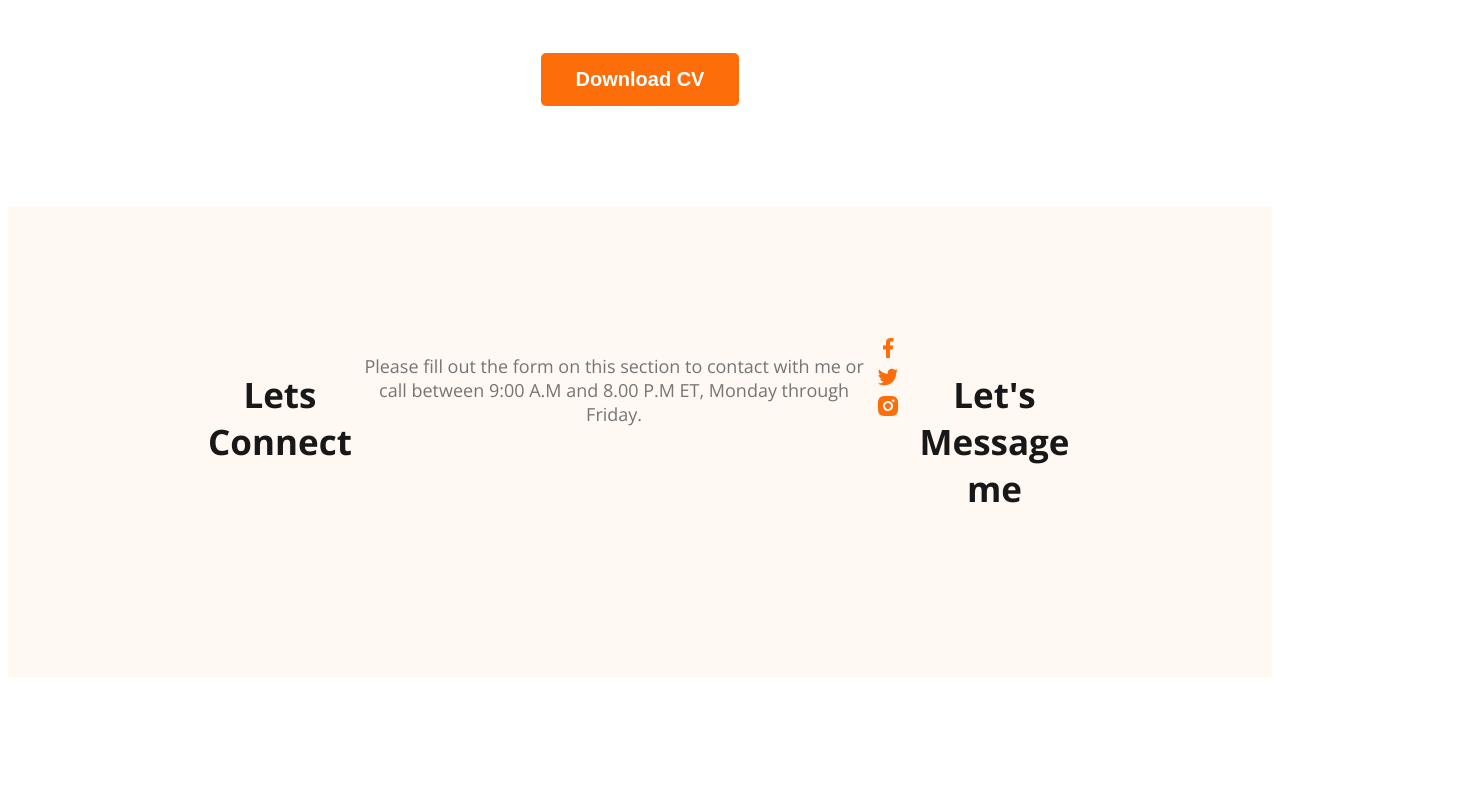
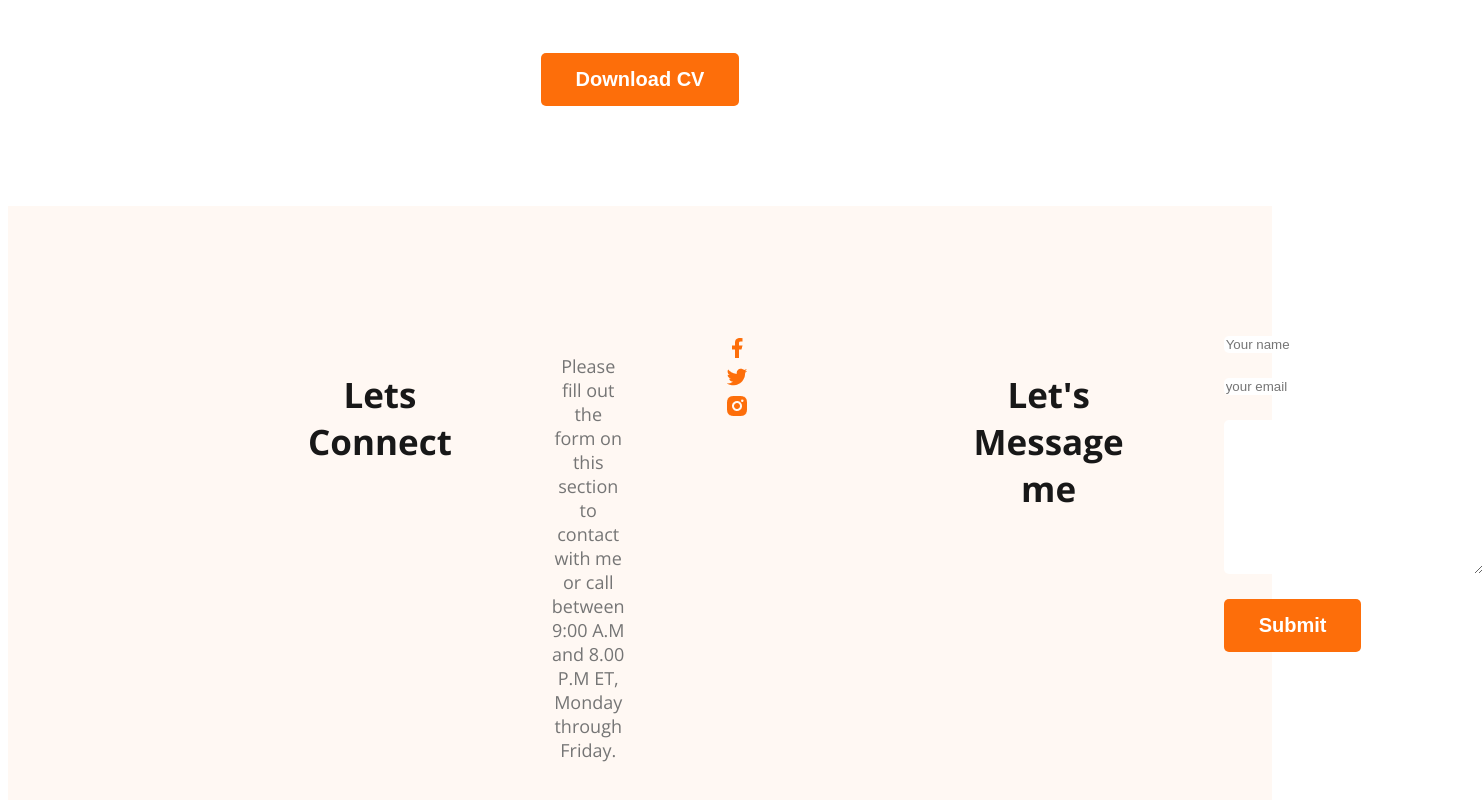
Before and after one commit to Shuhi77/web-developer-portfolio, a plain HTML site: page index.html in a window 1280 px wide. Shown: the part 3487-4287 px from the top of the page, 1483 px wide, since content can reach past the window. Before the commit the page ends 4172 px from the top, so only its background shows below. Drawn offline with nearby package versions, Linux system fonts and the light colour scheme.

Commit message:
finished footer section

```diff
--- a/index.html
+++ b/index.html
@@ -210,6 +210,14 @@
 
         <div class="footer-column"></div>
         <h3 class="section-title">Let's Message me</h3>
+
+        <form class="contact" action="" >
+            <input type="text" placeholder="Your name">
+            <input type="text" placeholder="your email">
+            <textarea placeholder="Message" name="" id="" cols="30" rows="10"> </textarea>
+            <input class="btn-primary" type="submit" value="Submit">
+
+        </form>
     </footer>
 
 </body>
--- a/styles/portfolio.css
+++ b/styles/portfolio.css
@@ -219,7 +219,26 @@ font-weight: 700;
 
 footer{
     display: flex;
+    gap: 100px;
     background: #FFF8F3;
     margin-top: 100px;
     padding: 130px 200px;
+
 }
+.social-links a{
+    margin-right: 25px;
+}
+.footer-column{
+    width: 50px;
+}
+.contact input[type="text"], .contact input[type="email"] ,
+textarea{
+    display: block;
+    margin-bottom: 25px;
+    padding: 18px, 35px;
+    color: #757575;
+    border-radius: 5px;
+    background: #FFF;
+    border: 0;
+
+}
```
